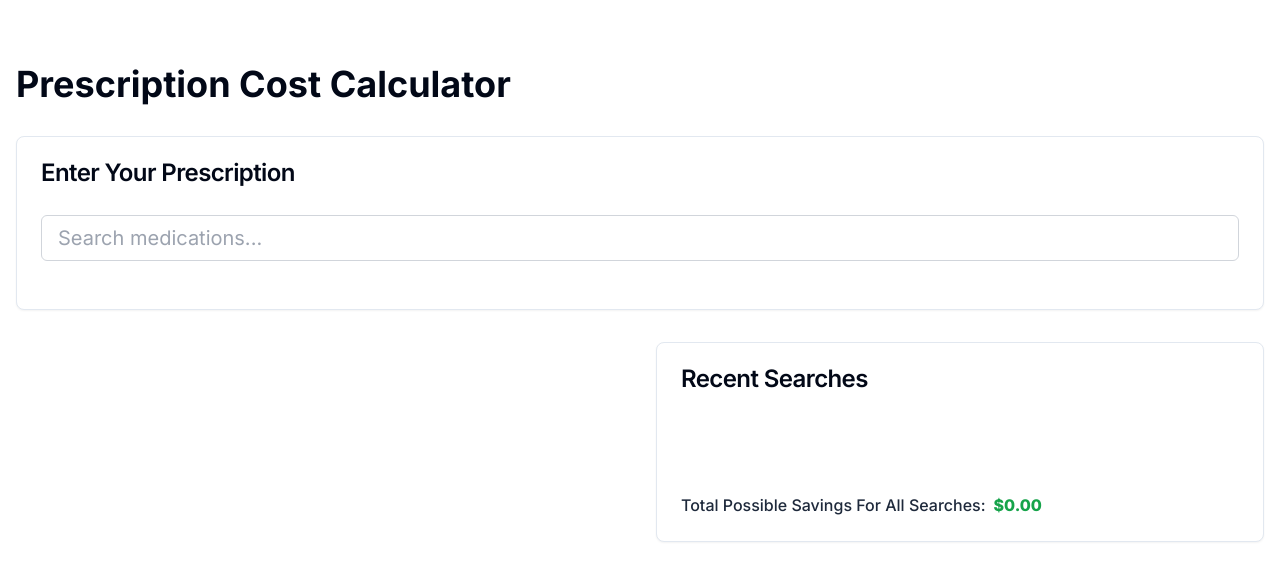
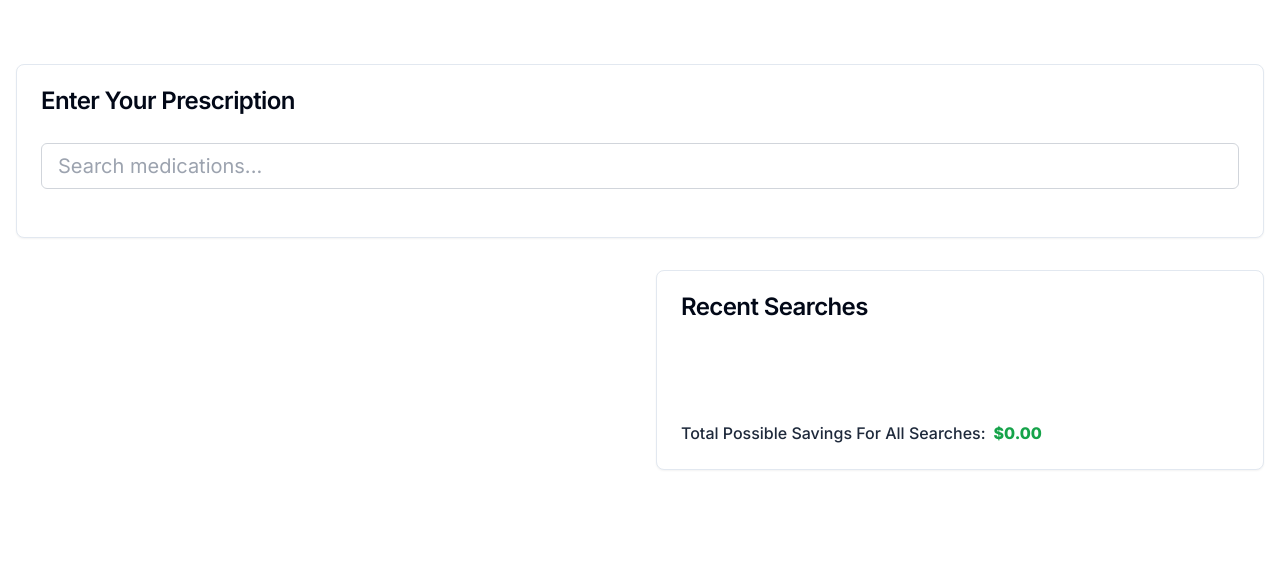
Before and after one commit to r3l1c7/BuboloMedCostCalculator, a Next.js app: page / in a window 1280 px wide. Shown: the top 580 px of the page. Built offline with nearby package versions, Linux system fonts and the light colour scheme.

Commit message:
bug changes 4

```diff
--- a/src/app/page.js
+++ b/src/app/page.js
@@ -33,7 +33,6 @@ const handleSearch = (selectedMedication) => {
       <Header />
 
       <main className="container mx-auto px-4 py-8">
-        <h1 className="text-4xl font-bold mb-8">Prescription Cost Calculator</h1>
         <div className="mb-8">
           <SearchBar onSearch={handleSearch} />
         </div>
```
